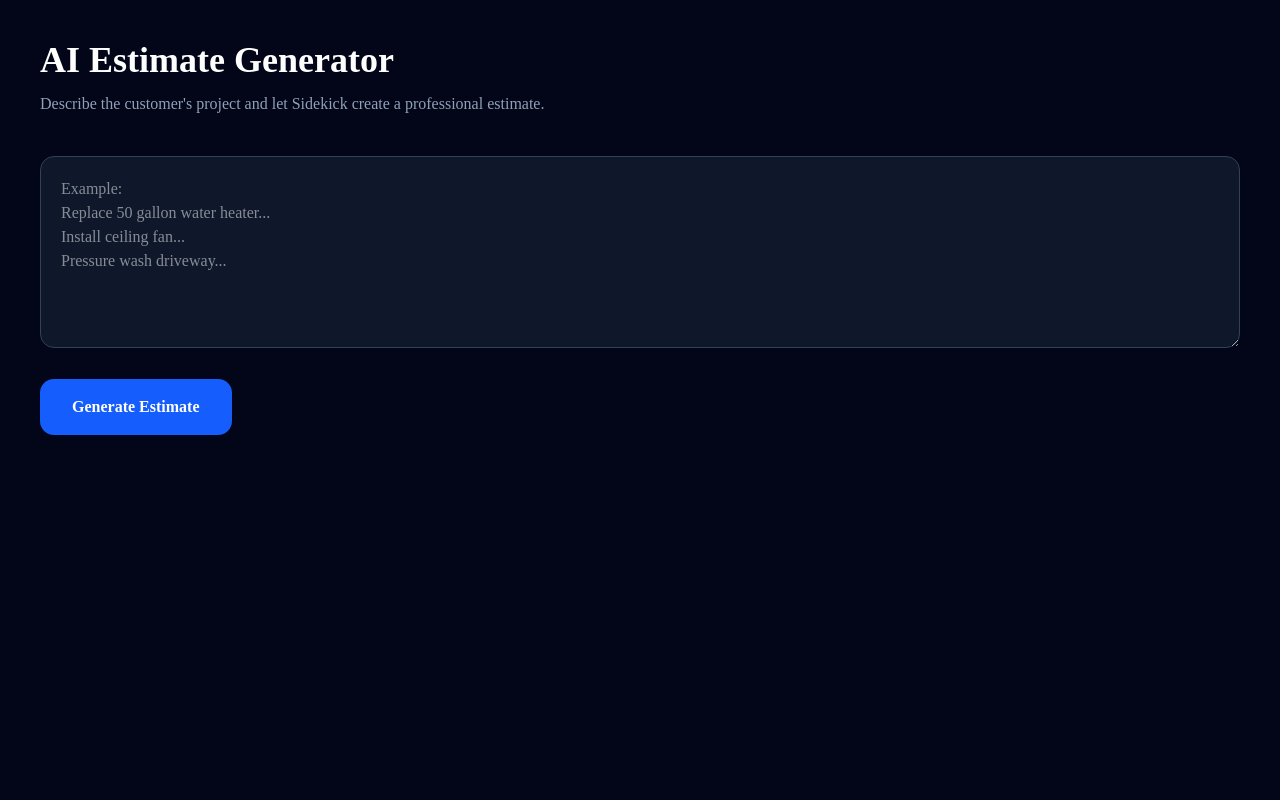
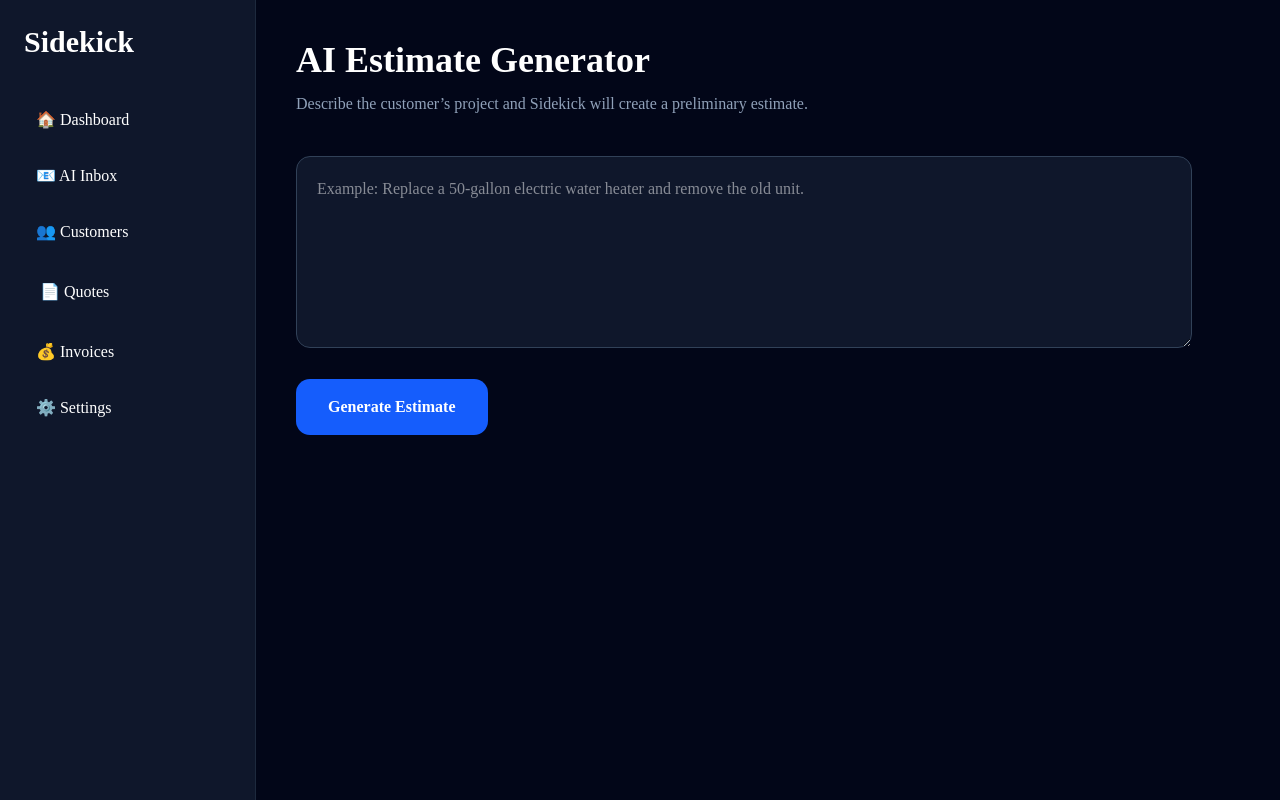
Before and after one commit to chadwick1363/business-copilot, a Next.js app: page /estimates in a window 1280 px wide. Built offline with nearby package versions, Linux system fonts and the light colour scheme.

Commit message:
estimates

```diff
--- /dev/null
+++ b/app/api/estimates/route.ts
@@ -0,0 +1,70 @@
+import OpenAI from "openai";
+import { NextResponse } from "next/server";
+
+const openai = new OpenAI({
+  apiKey: process.env.OPENAI_API_KEY,
+});
+
+export async function POST(request: Request) {
+  try {
+    const body = await request.json();
+    const jobDescription = body.jobDescription?.trim();
+
+    if (!jobDescription) {
+      return NextResponse.json(
+        { error: "Please describe the job." },
+        { status: 400 }
+      );
+    }
+
+    if (!process.env.OPENAI_API_KEY) {
+      return NextResponse.json(
+        { error: "The OpenAI API key is missing." },
+        { status: 500 }
+      );
+    }
+
+    const response = await openai.responses.create({
+      model: "gpt-5-mini",
+      instructions: `
+You create preliminary estimates for home-service businesses.
+
+Return a clear, professional estimate using this exact format:
+
+JOB SUMMARY:
+Short description
+
+LABOR:
+Description and estimated price range
+
+MATERIALS:
+Description and estimated price range
+
+OTHER COSTS:
+Permits, travel, disposal, or "None identified"
+
+ESTIMATED TOTAL:
+A realistic price range
+
+CUSTOMER NOTE:
+A short professional disclaimer explaining that this is a preliminary estimate and final pricing requires inspection.
+
+Never claim the price is guaranteed.
+Never invent exact local permit requirements.
+Use US dollars.
+      `,
+      input: jobDescription,
+    });
+
+    return NextResponse.json({
+      estimate: response.output_text,
+    });
+  } catch (error) {
+    console.error("Estimate generation error:", error);
+
+    return NextResponse.json(
+      { error: "The estimate could not be generated." },
+      { status: 500 }
+    );
+  }
+}
--- a/app/estimates/page.tsx
+++ b/app/estimates/page.tsx
@@ -1,29 +1,97 @@
+"use client";
+
+import { useState } from "react";
+import Sidebar from "../../components/Sidebar";
+
 export default function EstimatesPage() {
+  const [jobDescription, setJobDescription] = useState("");
+  const [estimate, setEstimate] = useState("");
+  const [error, setError] = useState("");
+  const [isLoading, setIsLoading] = useState(false);
+
+  async function generateEstimate() {
+    setError("");
+    setEstimate("");
+
+    if (!jobDescription.trim()) {
+      setError("Describe the job before generating an estimate.");
+      return;
+    }
+
+    setIsLoading(true);
+
+    try {
+      const response = await fetch("/api/estimates", {
+        method: "POST",
+        headers: {
+          "Content-Type": "application/json",
+        },
+        body: JSON.stringify({ jobDescription }),
+      });
+
+      const data = await response.json();
+
+      if (!response.ok) {
+        throw new Error(data.error || "Something went wrong.");
+      }
+
+      setEstimate(data.estimate);
+    } catch (err) {
+      setError(
+        err instanceof Error ? err.message : "Something went wrong."
+      );
+    } finally {
+      setIsLoading(false);
+    }
+  }
+
   return (
-    <main className="min-h-screen bg-slate-950 text-white p-10">
-      <h1 className="text-4xl font-bold">
-        AI Estimate Generator
-      </h1>
+    <main className="flex min-h-screen bg-slate-950">
+      <Sidebar />
+
+      <section className="flex-1 p-10 text-white">
+        <h1 className="text-4xl font-bold">AI Estimate Generator</h1>
 
         <p className="mt-3 text-slate-400">
-        Describe the customer's project and let Sidekick create a professional estimate.
+          Describe the customer’s project and Sidekick will create a
+          preliminary estimate.
         </p>
 
-      <div className="mt-10">
+        <div className="mt-10 max-w-4xl">
           <textarea
-          className="w-full h-48 rounded-xl bg-slate-900 border border-slate-700 p-5"
-          placeholder="Example:
-Replace 50 gallon water heater...
-Install ceiling fan...
-Pressure wash driveway..."
+            value={jobDescription}
+            onChange={(event) => setJobDescription(event.target.value)}
+            className="h-48 w-full rounded-xl border border-slate-700 bg-slate-900 p-5 text-white outline-none focus:border-blue-500"
+            placeholder="Example: Replace a 50-gallon electric water heater and remove the old unit."
           />
 
           <button
-          className="mt-6 rounded-xl bg-blue-600 px-8 py-4 font-bold hover:bg-blue-700"
+            onClick={generateEstimate}
+            disabled={isLoading}
+            className="mt-6 rounded-xl bg-blue-600 px-8 py-4 font-bold transition hover:bg-blue-700 disabled:cursor-not-allowed disabled:opacity-60"
           >
-          Generate Estimate
+            {isLoading ? "Generating..." : "Generate Estimate"}
           </button>
+
+          {error && (
+            <p className="mt-5 rounded-lg border border-red-800 bg-red-950 p-4 text-red-200">
+              {error}
+            </p>
+          )}
+
+          {estimate && (
+            <div className="mt-8 rounded-xl bg-white p-8 text-black">
+              <h2 className="mb-5 text-2xl font-bold">
+                Preliminary Estimate
+              </h2>
+
+              <pre className="whitespace-pre-wrap font-sans leading-7">
+                {estimate}
+              </pre>
             </div>
+          )}
+        </div>
+      </section>
     </main>
   );
 }
--- a/package.json
+++ b/package.json
@@ -14,6 +14,7 @@
     "clsx": "^2.1.1",
     "lucide-react": "^1.24.0",
     "next": "16.2.10",
+    "openai": "^6.47.0",
     "react": "19.2.4",
     "react-dom": "19.2.4",
     "shadcn": "^4.13.0",
```
Also changed, not shown: 1 other file (tests, documents, lock files or other folders). Lines whose indentation alone changed are shown as unchanged.
